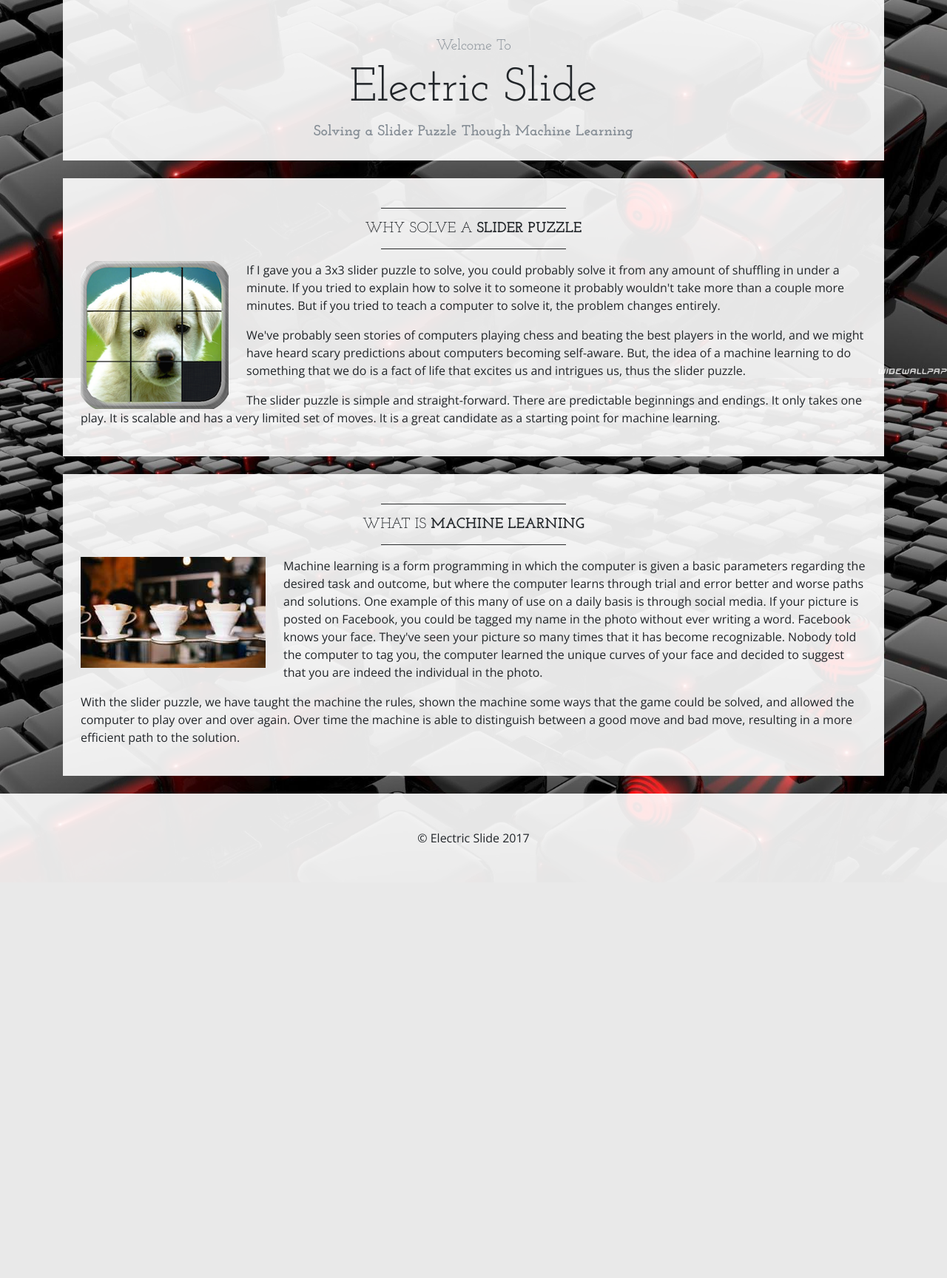
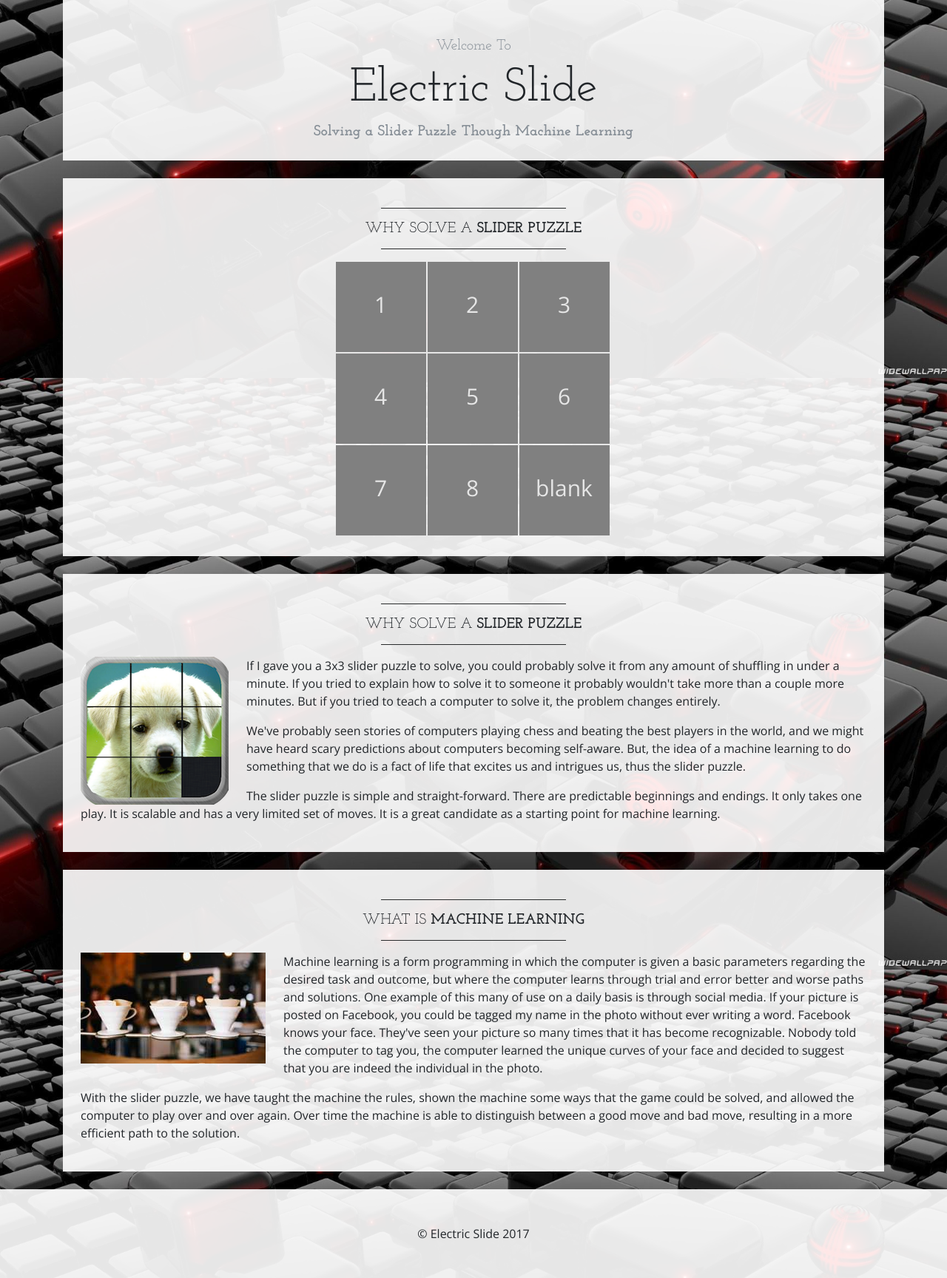
Before and after one commit to markreynoso/electric_slide, a Python web app: template electric_slide/templates/index.jinja2 in a window 1280 px wide. Shown: the part 289-2017 px from the top of the page at 74% size. Before the commit the page ends 1482 px from the top, so only its background shows below. Run offline with Jinja, Linux system fonts and the light colour scheme; the template is opened without the code that fills it, so the values that code supplies are empty; some libraries are stand-ins or nearby versions.

Commit message:
html board created

```diff
--- a/electric_slide/static/business-casual.css
+++ b/electric_slide/static/business-casual.css
@@ -64,3 +64,22 @@ hr.divider {
 .map-container iframe.clicked {
   pointer-events: auto;
 }
+
+#puzzle-container {
+  text-align: center;
+  margin: auto;
+  height: 375px;
+  width: 375px;
+}
+
+.tile {
+  text-align: center;
+  float: left;
+  width: 122px;
+  height: 122px;
+  background-color: grey;
+  margin: 1px;
+  padding-top: 35px;
+  font-size: 30px;
+  color: rgba(255, 255, 255, .8);
+}
--- a/electric_slide/templates/index.jinja2
+++ b/electric_slide/templates/index.jinja2
@@ -110,6 +110,25 @@
           <strong>slider puzzle</strong>
         </h2>
         <hr class="divider">
+        <div id="puzzle-container">
+          <div id="1" class="tile" data-coords="1,1"><span>1</span></div>
+          <div id="2" class="tile" data-coords="1,2"><span>2</span></div>
+          <div id="3" class="tile" data-coords="1,3"><span>3</span></div>
+          <div id="4" class="tile" data-coords="2,1"><span>4</span></div>
+          <div id="5" class="tile" data-coords="2,2"><span>5</span></div>
+          <div id="6" class="tile" data-coords="2,3"><span>6</span></div>
+          <div id="7" class="tile" data-coords="3,1"><span>7</span></div>
+          <div id="8" class="tile" data-coords="3,2"><span>8</span></div>
+          <div id="blank" class="tile blank" data-coords="3,3"><span>blank</span></div>
+        </div>
+      </div>
+
+      <div class="bg-faded p-4 my-4">
+        <hr class="divider">
+        <h2 class="text-center text-lg text-uppercase my-0">Why solve a
+          <strong>slider puzzle</strong>
+        </h2>
+        <hr class="divider">
         <img class="img-fluid float-left mr-4 d-none d-lg-block" src="../static/img/pupper.png" alt="">
         <p>If I gave you a 3x3 slider puzzle to solve, you could probably solve it from any amount of shuffling in under a minute. If you tried to explain how to solve it to someone it probably wouldn't take more than a couple more minutes. But if you tried to teach a computer to solve it, the problem changes entirely.</p>
         <p>We've probably seen stories of computers playing chess and beating the best players in the world, and we might have heard scary predictions about computers becoming self-aware. But, the idea of a machine learning to do something that we do is a fact of life that excites us and intrigues us, thus the slider puzzle.</p>
```
